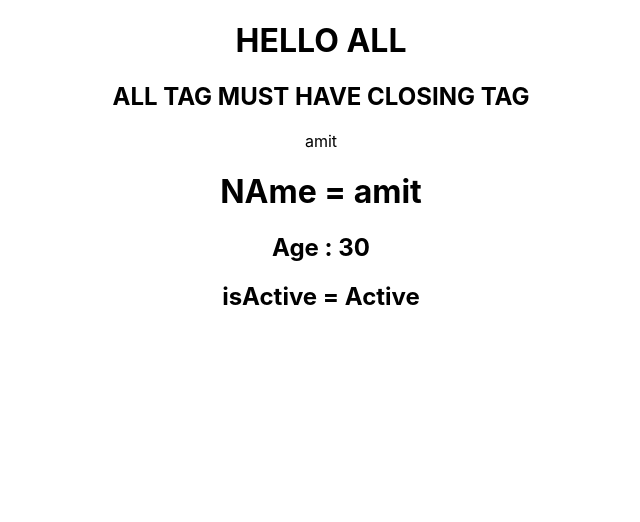
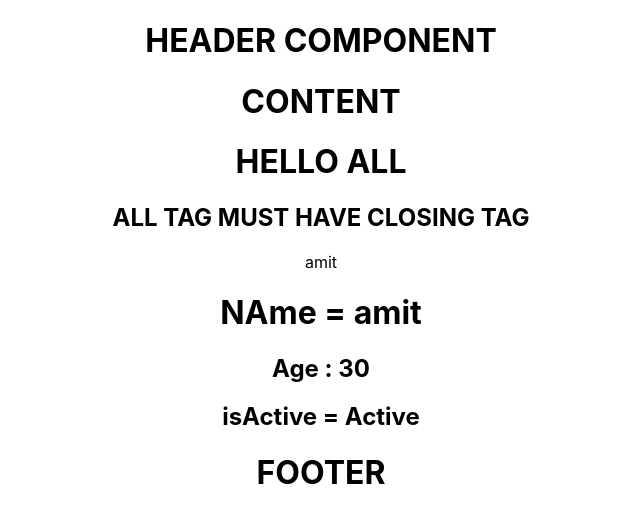
Before and after one commit to samirvithlani/24_evning_mern, a React (Create React App) app: page / in a window 1280 px wide. Shown: the top 522 px of the page, without its empty margins (319-959 px from the left). Built offline with nearby package versions, Linux system fonts and the light colour scheme.

Commit message:
component

```diff
--- a/src/App.js
+++ b/src/App.js
@@ -1,23 +1,23 @@
 import logo from './logo.svg';
 import './App.css';
+import {Header} from './component/Header'
+import Content from './component/Content'; //export default
+import { Footer } from './component/Footer';
+
 
 function App() {
 
-  var sname ="amit"
-  var age = 30
-  var isActive = true
+
 
   //jsx
 
 
   return (
     <div className="App">
-        <h1>HELLO ALL</h1>
-        <h2>ALL TAG MUST HAVE CLOSING TAG</h2>
-        {sname}
-        <h1>NAme = {sname}</h1>
-        <h2>Age : {age}</h2>
-        <h2>isActive = {isActive == true? "Active":"Not Active"}</h2>
+      <Header></Header>
+      <Content></Content>
+      <Footer></Footer>
+
     </div>
   );
 }
--- /dev/null
+++ b/src/component/Content.jsx
@@ -0,0 +1,19 @@
+//rfc
+import React from 'react'
+
+export default function Content() {
+    var sname ="amit"
+    var age = 30
+    var isActive = true
+  return (
+    <div>
+        <h1>CONTENT</h1>
+        <h1>HELLO ALL</h1>
+        <h2>ALL TAG MUST HAVE CLOSING TAG</h2>
+        {sname}
+        <h1>NAme = {sname}</h1>
+        <h2>Age : {age}</h2>
+        <h2>isActive = {isActive == true? "Active":"Not Active"}</h2>
+    </div>
+  )
+}
--- /dev/null
+++ b/src/component/Footer.jsx
@@ -0,0 +1,9 @@
+import React from 'react'
+
+export const Footer = () => {
+  return (
+    <div>
+        <h1>FOOTER</h1>
+    </div>
+  )
+}
--- /dev/null
+++ b/src/component/Header.jsx
@@ -0,0 +1,10 @@
+//rafc
+import React from 'react'
+
+export const Header = () => {
+  return (
+    <div>
+        <h1>HEADER COMPONENT</h1>
+    </div>
+  )
+}
```
Also changed, not shown: image.png (added), th.txt.
